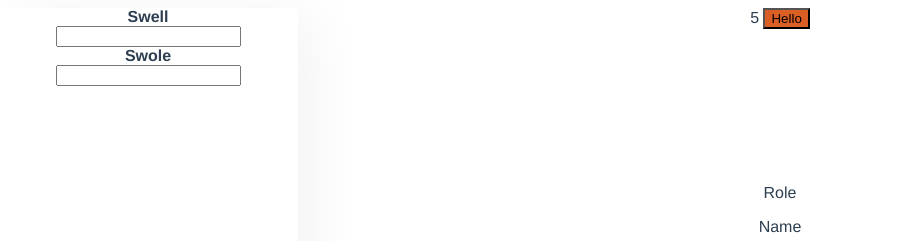
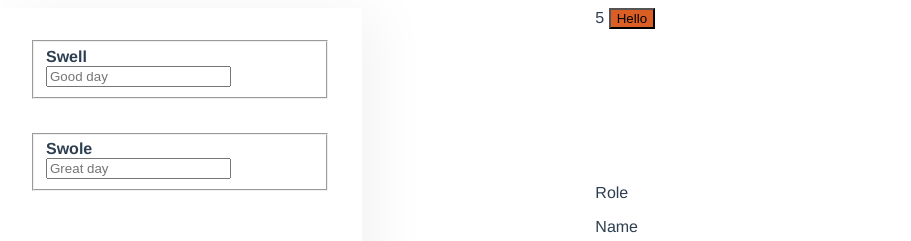
Before and after one commit to vehikl-morning-mob/mobbler, a Vue app: page / in a window 1280 px wide. Shown: the top 241 px of the page, without its empty margins (10-921 px from the left). Built offline with nearby package versions, Linux system fonts and the light colour scheme.

Commit message:
Add margin to goals list

```diff
--- a/src/App.vue
+++ b/src/App.vue
@@ -44,7 +44,6 @@
         font-family: Avenir, Helvetica, Arial, sans-serif;
         -webkit-font-smoothing: antialiased;
         -moz-osx-font-smoothing: grayscale;
-        text-align: center;
         color: #2c3e50;
     }
 
--- a/src/components/Goals.vue
+++ b/src/components/Goals.vue
@@ -1,14 +1,18 @@
 <template>
   <div class="container">
-    <label for="swell">Swell</label>
-    <br />
-    <input id="swell" type="text">
+    <fieldset>
+      <label for="swell">Swell</label>
+      <br />
+      <input id="swell" type="text" placeholder="Good day">
+    </fieldset>
 
     <br />
 
-    <label for="swole">Swole</label>
-    <br />
-    <input id="swole" type="text">
+    <fieldset>
+      <label for="swole">Swole</label>
+      <br />
+      <input id="swole" type="text" placeholder="Great day">
+    </fieldset>
   </div>
 </template>
 
@@ -19,14 +23,19 @@ import { Component, Vue } from "vue-property-decorator";
 export default class Goals extends Vue {}
 </script>
 
-<style lang="scss">
+<style lang="scss" scoped>
 .container {
   box-shadow: 15px 4px 54px rgba(0, 0, 0, 0.05);
   min-width: 300px;
   width: 33%;
   height: 100vh;
+  padding: 2rem;
   label {
     font-weight: bold;
+    margin: 0.5rem 0;
+  }
+  fieldset {
+    margin-bottom: 1rem;
   }
 }
 
```
